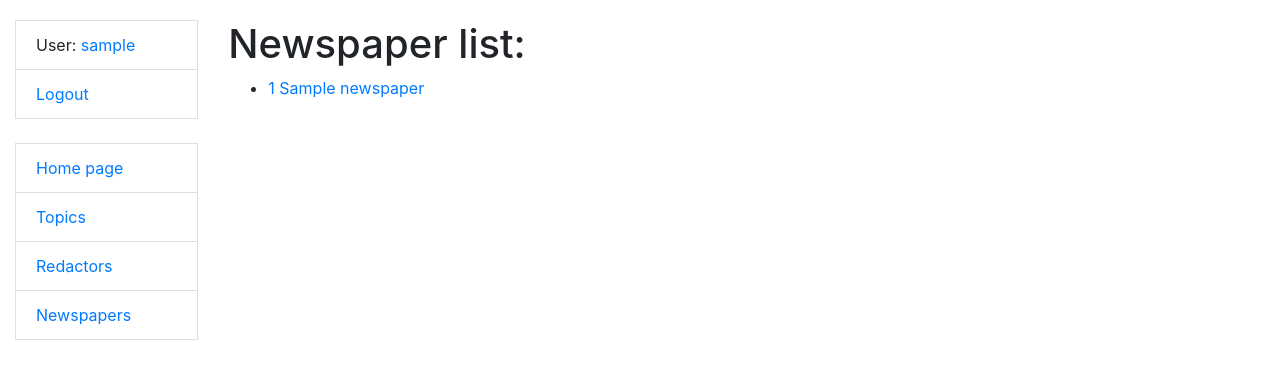
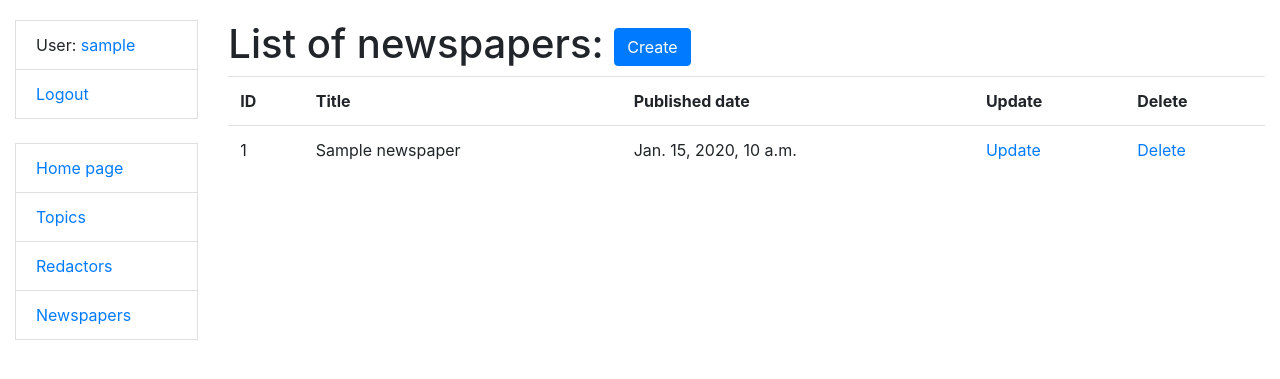
Before and after one commit to tpavliohlo/media-agency, a Django app: page /newspapers/ in a window 1280 px wide. Shown: the top 379 px of the page. Run offline with Django 5.2, Linux system fonts and the light colour scheme; a user stored in the database is signed in; tables that the repository leaves empty hold one stand-in row (values such as "Sample post"); parts of the project's set-up code (start-up, migrations or seed data) failed here and were passed over.

Commit message:
add <table> view into newspaper_list and implement newspaper-update & newspaper-delete

```diff
--- a/catalog/forms.py
+++ b/catalog/forms.py
@@ -7,7 +7,7 @@ from catalog.models import Redactor
 
 class NewspaperForm(forms.ModelForm):
     redactors = forms.ModelMultipleChoiceField(
-        quesryset=get_user_model().objects.all(),
+        queryset=get_user_model().objects.all(),
         widget=forms.CheckboxSelectMultiple,
         required=False,
     )
--- a/templates/catalog/newspaper_list.html
+++ b/templates/catalog/newspaper_list.html
@@ -1,17 +1,43 @@
 {% extends "base.html" %}
 
 {% block content %}
-  <h1>Newspaper list:</h1>
-  <ul>
-  {% for newspaper in newspaper_list %}
-    <li>
-      {{ newspaper.model }}
-      <a href="{{ newspaper.id }}">
-        {{ newspaper.id }} {{ newspaper.title }}
-      </a>
-    </li>
-    {% empty %}
-    <span>No newspapers found!</span>
-  {% endfor %}
-  </ul>
+  <h1>
+    List of newspapers:
+    <a href="{% url 'catalog:newspaper-create' %}" class="btn btn-primary link-to-page">
+      Create
+    </a>
+  </h1>
+
+  {% if newspaper_list %}
+  	<table class="table">
+    <tr>
+      <th>ID</th>
+      <th>Title</th>
+      <th>Published date</th>
+      <th>Update</th>
+      <th>Delete</th>
+    </tr>
+
+    {% for newspaper in newspaper_list %}
+      <tr>
+        <td>{{ newspaper.id }}</td>
+        <td>{{ newspaper.title }}</td>
+        <td>{{ newspaper.published_date }}</td>
+        <td>
+          <a href="{% url 'catalog:newspaper-update' pk=newspaper.id %}">
+            Update
+          </a>
+        </td>
+        <td>
+          <a href="{% url 'catalog:newspaper-delete' pk=newspaper.id %}">
+            Delete
+          </a>
+        </td>
+      </tr>
+    {% endfor %}
+    </table>
+
+    {% else %}
+      <p>No newspapers found.</p>
+    {% endif %}
 {% endblock %}
```
Also changed, not shown: templates/catalog/newspaper_form.html (added, +12 -0 lines).
